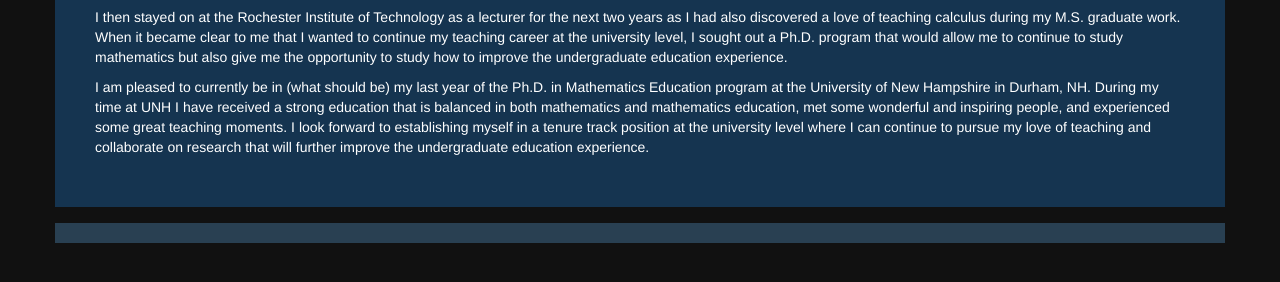
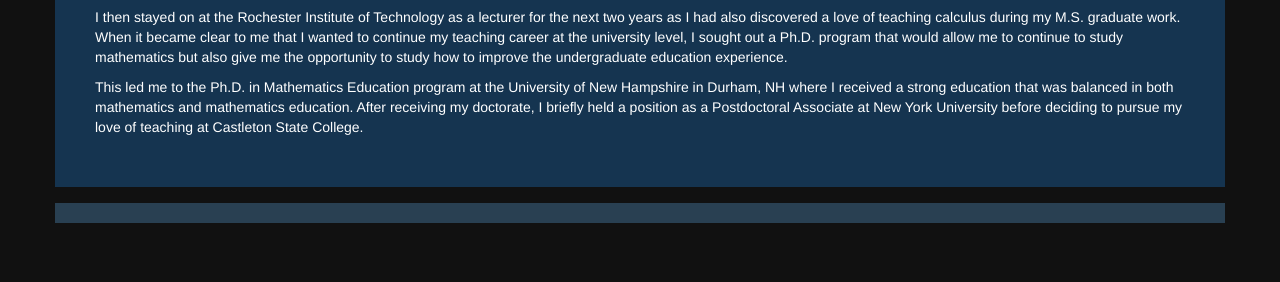
Before and after one commit to gegalle/gegalle.github.io, a plain HTML site: page index.html in a window 1280 px wide. Shown: the part 384-666 px from the top of the page. Drawn offline with nearby package versions, Linux system fonts and the light colour scheme.

Commit message:
Updated "About Gillian..." Text

```diff
--- a/index.html
+++ b/index.html
@@ -66,16 +66,12 @@
 						university level, I sought out a Ph.D. program that would allow me
 						to continue to study mathematics but also give me the opportunity
 						to study how to improve the undergraduate education experience.</p>
-					<p>I am pleased to currently be in (what should be) my last
-						year of the Ph.D. in Mathematics Education program at the
-						University of New Hampshire in Durham, NH. During my time at UNH I
-						have received a strong education that is balanced in both
-						mathematics and mathematics education, met some wonderful and
-						inspiring people, and experienced some great teaching moments. I
-						look forward to establishing myself in a tenure track position at
-						the university level where I can continue to pursue my love of
-						teaching and collaborate on research that will further improve the
-						undergraduate education experience.</p>
+					<p>This led me to the Ph.D. in Mathematics Education program at the
+						University of New Hampshire in Durham, NH where I received a strong
+						education that was balanced in both mathematics and mathematics education.
+						After receiving my doctorate, I briefly held a position as a Postdoctoral
+						Associate at New York University before deciding to pursue my love of
+						teaching at Castleton State College.</p>
 				</div>
 				<div class="tab-pane" id='research'>
 					<h1>Research Statement</h1>
```
